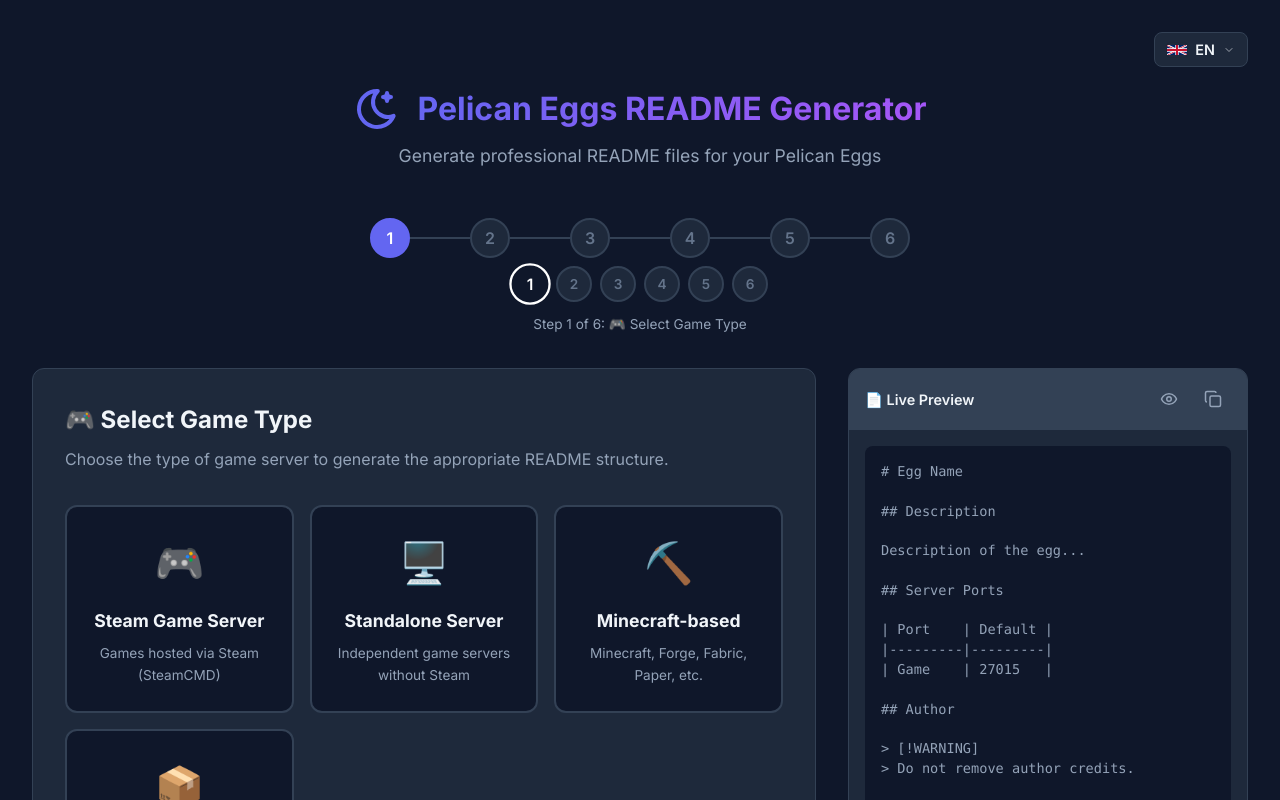
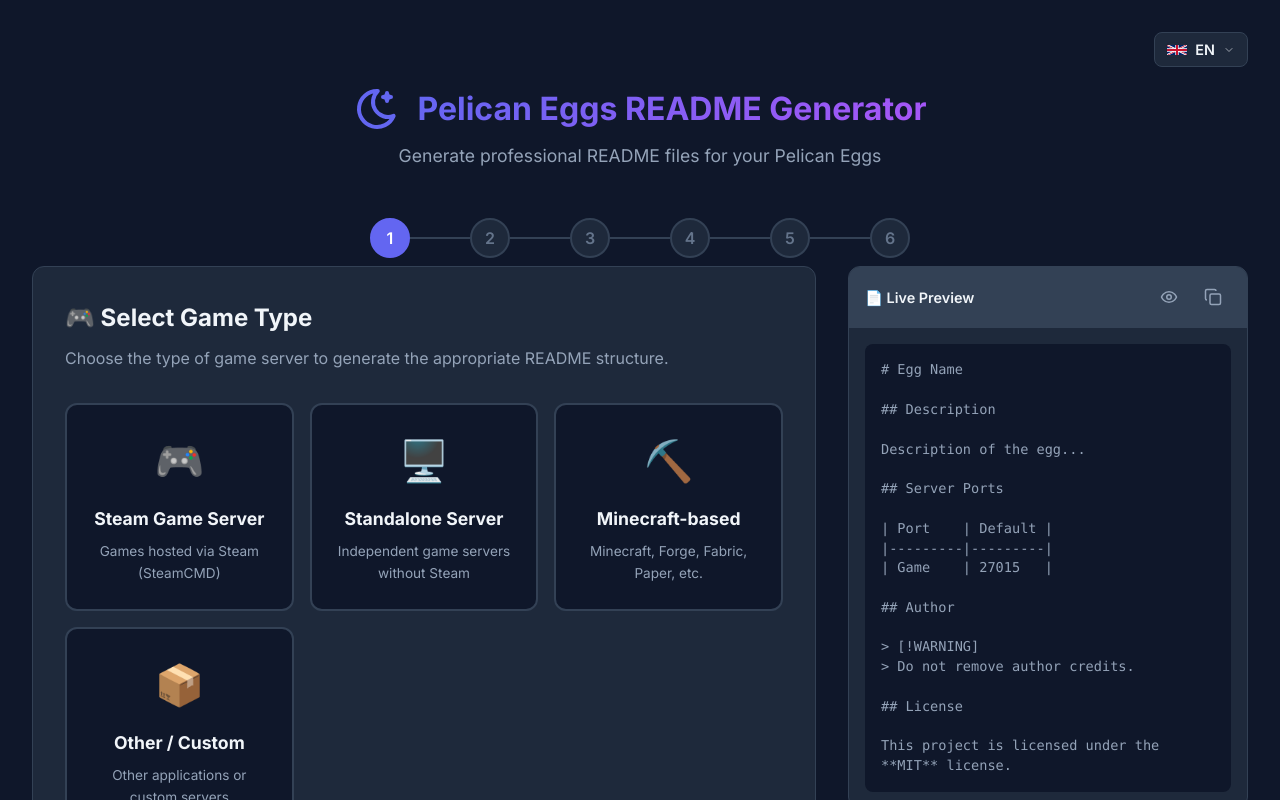
Before and after one commit to gOOvER/readme-generator, a Vue app: page / in a window 1280 px wide. Shown: the top 800 px of the page. Built offline with nearby package versions, Linux system fonts and the light colour scheme.

Commit message:
Simplify: use existing progress bar for clickable steps

```diff
--- a/src/App.vue
+++ b/src/App.vue
@@ -806,24 +806,11 @@
         :key="step"
         :class="['progress-step', { active: step === currentStep, completed: step < currentStep }]"
         @click="goToStep(step)"
+        :title="getStepName(step)"
       >
         <div class="step-number">{{ step }}</div>
         <div class="step-line" v-if="step < totalSteps"></div>
       </div>
-    </div>
-    <div class="step-indicator">
-      <div class="step-dots">
-        <button
-          v-for="step in totalSteps"
-          :key="step"
-          :class="['step-dot', { active: currentStep === step, completed: step < currentStep }]"
-          @click="goToStep(step)"
-          :title="getStepName(step)"
-        >
-          {{ step }}
-        </button>
-      </div>
-      <div class="step-text">{{ t.step }} {{ currentStep }} {{ t.of }} {{ totalSteps }}: {{ getStepName(currentStep) }}</div>
     </div>
 
     <div class="wizard-layout">
--- a/src/style.css
+++ b/src/style.css
@@ -254,66 +254,14 @@
   background: var(--success-color);
 }
 
-.step-indicator {
-  text-align: center;
-  color: var(--text-muted);
-  font-size: 0.9rem;
-  margin-bottom: 2rem;
-  display: flex;
-  flex-direction: column;
-  align-items: center;
-  gap: 0.75rem;
+.progress-step:hover .step-number {
+  transform: scale(1.1);
+  border-color: var(--primary-color);
 }
 
-.step-dots {
-  display: flex;
-  gap: 0.5rem;
-  align-items: center;
-}
-
-.step-dot {
-  width: 36px;
-  height: 36px;
-  border-radius: 50%;
-  border: 2px solid var(--border);
-  background: var(--surface);
-  color: var(--text-muted);
-  font-size: 0.85rem;
-  font-weight: 600;
-  cursor: pointer;
-  transition: all 0.2s ease;
-  display: flex;
-  align-items: center;
-  justify-content: center;
-}
-
-.step-dot:hover {
-  border-color: var(--primary);
-  color: var(--primary);
+.progress-step.active:hover .step-number,
+.progress-step.completed:hover .step-number {
   transform: scale(1.1);
-}
-
-.step-dot.active {
-  background: var(--primary);
-  border-color: var(--primary);
-  color: white;
-  transform: scale(1.15);
-}
-
-.step-dot.completed {
-  background: var(--success);
-  border-color: var(--success);
-  color: white;
-}
-
-.step-dot.completed:hover {
-  background: var(--success);
-  border-color: var(--success);
-}
-
-.step-text {
-  color: var(--text-secondary);
-  font-size: 0.85rem;
 }
 
 /* Wizard Steps */
```
